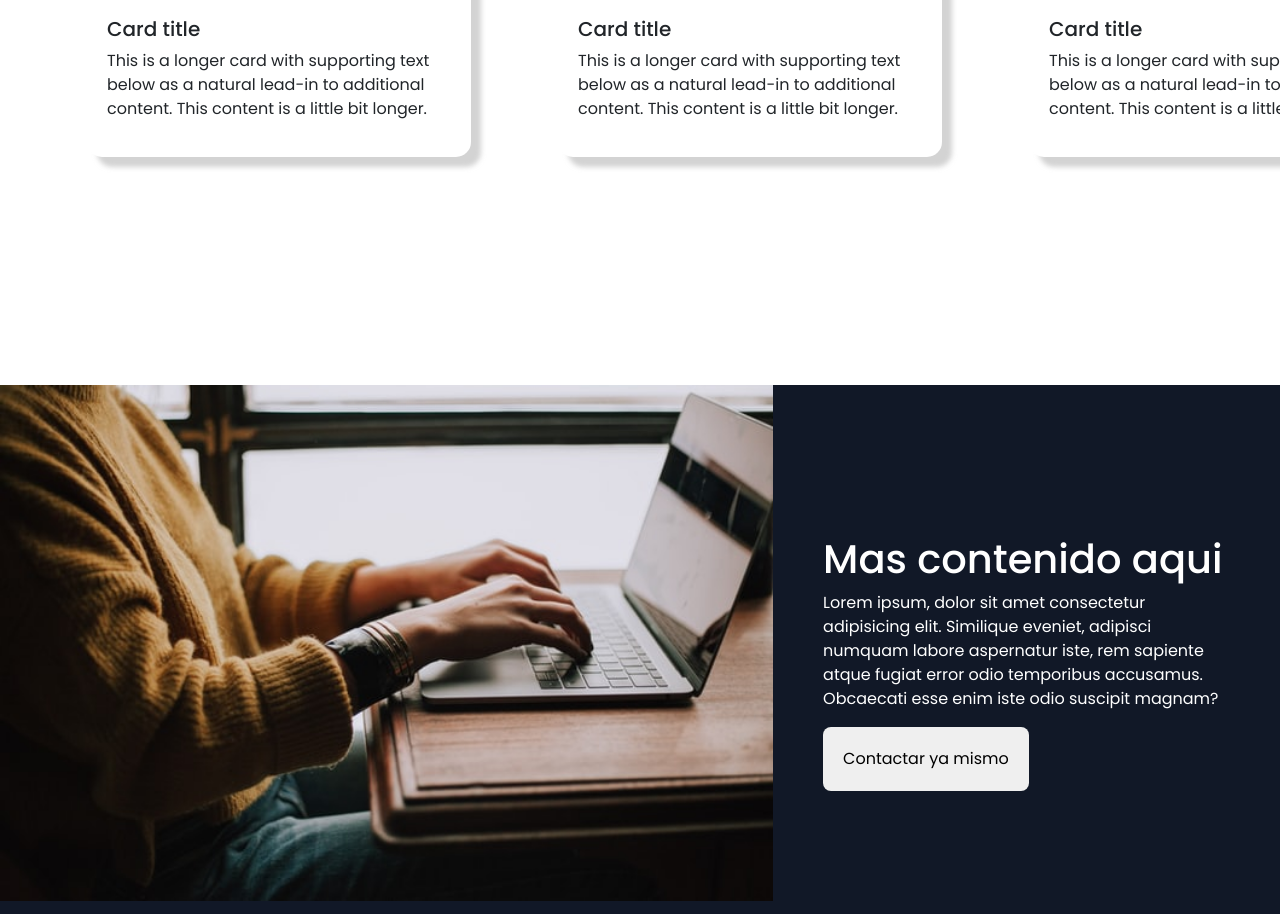
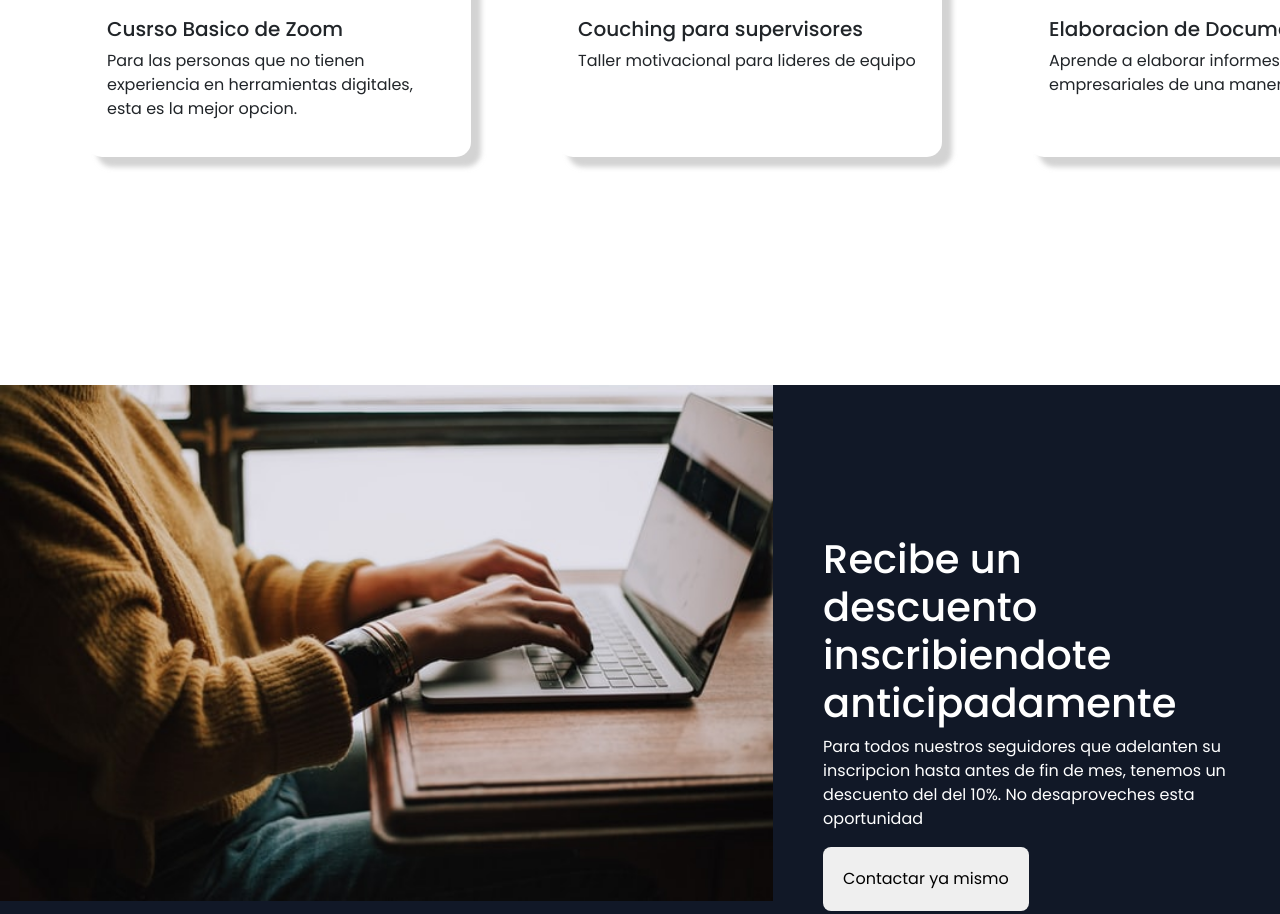
Before and after one commit to aserruto/aserruto.github.io, a plain HTML site: page index.html in a window 1280 px wide. Shown: the part 1151-2065 px from the top of the page. Drawn offline with nearby package versions, Linux system fonts and the light colour scheme.

Commit message:
ultima actualizacion
Ultima actualización.
github pages : https://aserruto.github.io/

```diff
--- a/index.html
+++ b/index.html
@@ -14,7 +14,7 @@
     <!-- Navigation Bar-->
 
     <div class="navbar">
-        <div class="navbar__container">
+        <div class="navbar__container flex">
             <div class="navbar__logo" >
                 <img src="img/redcode.png">
             </div>
@@ -42,7 +42,7 @@
                 </form>
             </div>
             <div class="jumb__imagen">
-                <img src="img/frieds.jpg">
+                <!-- <img src="img/frieds.jpg"> -->
             </div>
         </div>
     </section>
@@ -60,8 +60,8 @@
                         <img src="https://picsum.photos/id/1043/384/192" class="card__img-top">
                     </div>
                     <div class="card__body">
-                        <h5 class="card__body_titulo">Card title</h5>
-                        <p class="card__body_parrafo">This is a longer card with supporting text below as a natural lead-in to additional content. This content is a little bit longer.</p>
+                        <h5 class="card__body_titulo">Cusrso Basico de Zoom</h5>
+                        <p class="card__body_parrafo">Para las personas que no tienen experiencia en herramientas digitales, esta es la mejor opcion.</p>
                     </div>
                 </div>
 
@@ -70,8 +70,8 @@
                         <img src="https://picsum.photos/id/1005/384/192" class="card__img-top">
                     </div>
                     <div class="card__body">
-                        <h5 class="card__body_titulo">Card title</h5>
-                        <p class="card__body_parrafo">This is a longer card with supporting text below as a natural lead-in to additional content. This content is a little bit longer.</p>
+                        <h5 class="card__body_titulo">Couching para supervisores</h5>
+                        <p class="card__body_parrafo">Taller motivacional para lideres de equipo</p>
                     </div>
                 </div>
 
@@ -80,8 +80,8 @@
                         <img src="https://picsum.photos/id/0/384/192" class="card__img-top">
                     </div>
                     <div class="card__body">
-                        <h5 class="card__body_titulo">Card title</h5>
-                        <p class="card__body_parrafo">This is a longer card with supporting text below as a natural lead-in to additional content. This content is a little bit longer.</p>
+                        <h5 class="card__body_titulo">Elaboracion de Documentos</h5>
+                        <p class="card__body_parrafo">Aprende a elaborar informes y cartas empresariales de una manera profesional.</p>
                     </div>
                 </div>
             </div>
@@ -96,8 +96,8 @@
                 <img src="img/more.jpg" alt="">
             </div>
             <div class="more__text">
-                <h1>Mas contenido aqui</h1>
-                <p>Lorem ipsum, dolor sit amet consectetur adipisicing elit. Similique eveniet, adipisci numquam labore aspernatur iste, rem sapiente atque fugiat error odio temporibus accusamus. Obcaecati esse enim iste odio suscipit magnam?</p>
+                <h1>Recibe un descuento inscribiendote anticipadamente</h1>
+                <p>Para todos nuestros seguidores que adelanten su inscripcion hasta antes de fin de mes, tenemos un descuento del del 10%. No desaproveches esta oportunidad</p>
                 <input class="more__button" type="button" value="Contactar ya mismo">
 
             </div>
```
